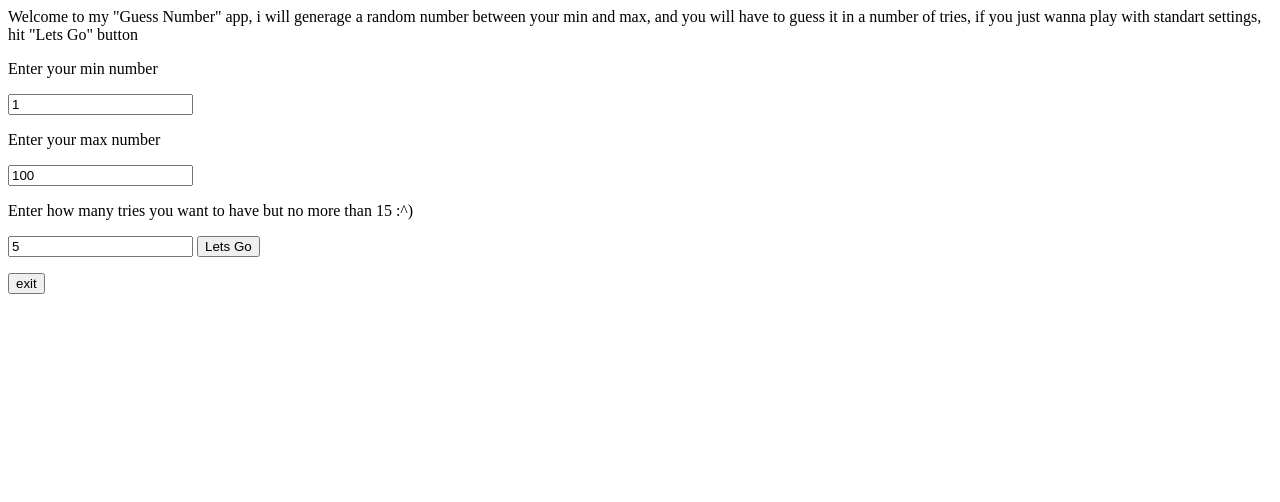
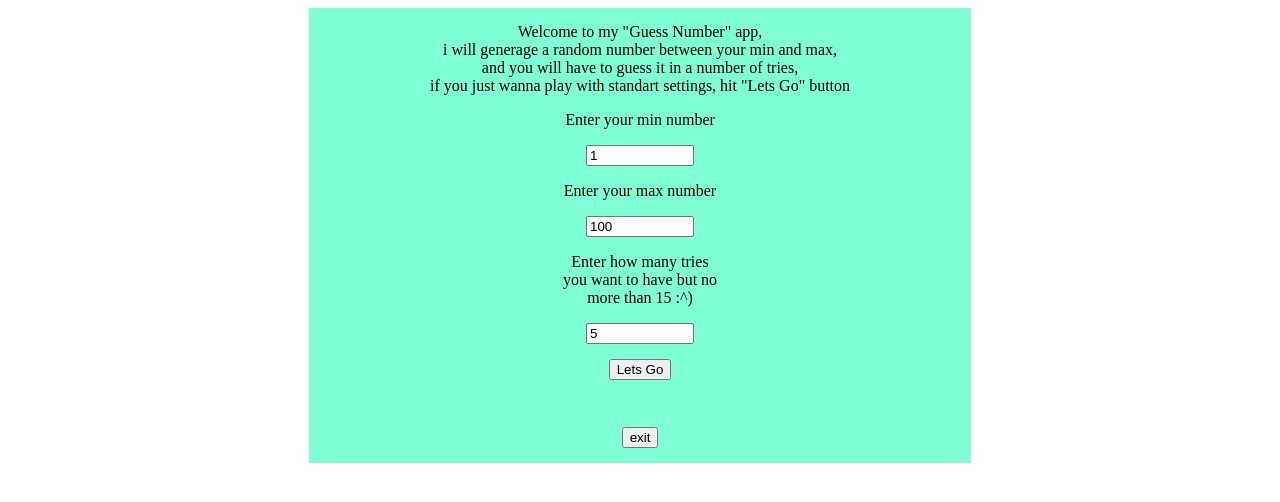
Before and after one commit to ArtemVakulenko/Homework, a website: page AppGuessNumber/app.html in a window 1280 px wide. Drawn offline with Linux system fonts and the light colour scheme.

Commit message:
added styles to AppGuessNumber

```diff
--- a/AppGuessNumber/app.html
+++ b/AppGuessNumber/app.html
@@ -8,8 +8,9 @@
     <link rel="stylesheet" href="style.css">
 </head>
 <body>
+<div class="container">
     <div class="textTop">
-        Welcome to my "Guess Number" app, i will generage a random number between your min and max, and you will have to guess it in a number of tries, if you just wanna play with standart settings, hit "Lets Go" button
+        Welcome to my "Guess Number" app,<br> i will generage a random number between your min and max,<br> and you will have to guess it in a number of tries,<br> if you just wanna play with standart settings, hit "Lets Go" button
     </div>
     <div class="input">
         <p>Enter your min number</p>
@@ -31,6 +32,7 @@
     <div class="resetButton">
         <input class = "exitButton" type="button" value="exit">
     </div>
+</div>
     <script src="script.js"></script>
 </body>
 </html>
--- a/AppGuessNumber/style.css
+++ b/AppGuessNumber/style.css
@@ -1,3 +1,42 @@
+.container{
+    margin-left: auto;
+    margin-right: auto;
+    margin-top: auto;
+    margin-bottom: auto;
+    display: flex;
+    flex-direction: column;
+    justify-content: center;
+    align-items: center;
+    width: 50%;
+    height: 50%;
+    background-color: aquamarine;
+    padding: 15px;
+}
+.textTop{
+    text-align: center;
+}
+.input, .game{
+    display: flex;
+    flex-direction: column;
+    align-items: center;
+    text-align: center;
+    width: 25%;
+}
+.inputTries, .inputMax, .inputMin{
+    width: 100px;
+}
+.inputTries:focus, .inputMax:focus, .inputMin:focus{
+   width: 50%;
+   height: 50%;
+}
+.generateButton, .buttonGuess{
+    width: fit-content;
+    margin: 15px;
+    align-self: center;
+}
+.generateButton:hover, .buttonGuess:hover{
+    width: 50%;
+}
 .hide{
     display: none;
 }
```
